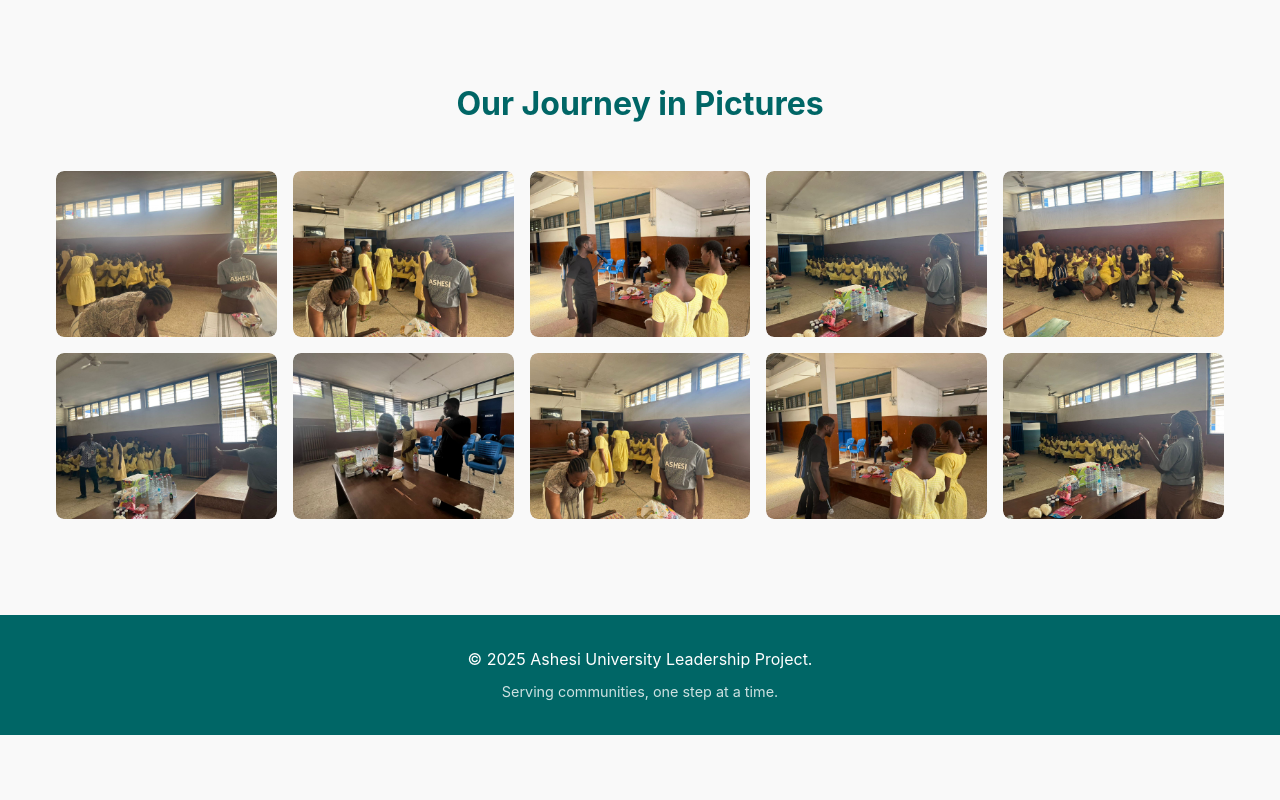
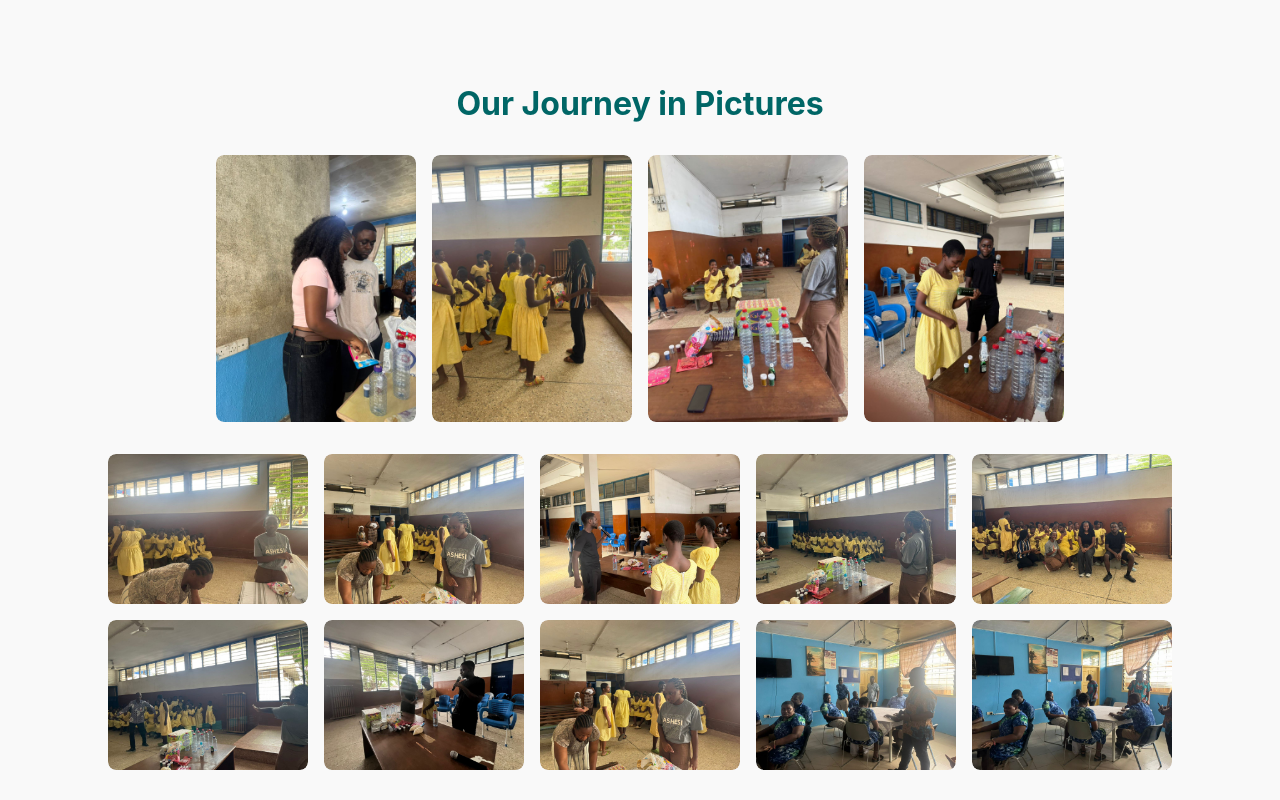
Before and after one commit to kkol26/leadership-project, a React (Vite) app: page / in a window 1280 px wide. Shown: the part 720-1520 px from the top of the page. Before the commit the page ends 1455 px from the top, so only its background shows below. Built offline with nearby package versions, Linux system fonts and the light colour scheme.

Commit message:
feat: Create Home page with hero and about sections, integrating styled media galleries.

```diff
--- a/src/components/MediaGallery.css
+++ b/src/components/MediaGallery.css
@@ -1,11 +1,17 @@
 .media-gallery {
-    padding: 2rem 0;
+    padding: 1rem 0;
 }
 
 .media-gallery .grid {
-    display: grid;
-    grid-template-columns: repeat(auto-fill, minmax(200px, 1fr));
+    display: flex;
+    flex-wrap: wrap;
     gap: 1rem;
+    justify-content: center;
+}
+
+.media-gallery .grid .media-item {
+    width: 200px;
+    flex-shrink: 0;
 }
 
 .media-item {
--- a/src/pages/Home.jsx
+++ b/src/pages/Home.jsx
@@ -2,14 +2,45 @@ import React from 'react';
 import MediaGallery from '../components/MediaGallery';
 import '../components/MediaGallery.css';
 import './Home.css';
-import heroImg from '../assets/images/IMG-20251126-WA0000.jpg'; // Using first image as hero/intro image
+import heroImg from '../assets/images/IMG-20251126-WA0000.jpg';
 
-// Vite way to import multiple images
-const imageModules = import.meta.glob('../assets/images/*.{png,jpg,jpeg,webp,svg}', { eager: true });
-const images = Object.keys(imageModules).map((key) => ({
-    src: imageModules[key].default,
-    alt: key.split('/').pop().replace(/\.[^.]+$/, "").replace(/[-_]/g, " ")
-})).slice(0, 10);
+// Top Row Images
+import img49 from '../assets/images/IMG-20251126-WA0049.jpg';
+import img57 from '../assets/images/IMG-20251126-WA0057.jpg';
+import img16 from '../assets/images/IMG-20251126-WA0016.jpg';
+import img12 from '../assets/images/IMG-20251126-WA0012.jpg';
+
+// Bottom Rows Images
+import img00 from '../assets/images/IMG-20251126-WA0000.jpg';
+import img01 from '../assets/images/IMG-20251126-WA0001.jpg';
+import img02 from '../assets/images/IMG-20251126-WA0002.jpg';
+import img03 from '../assets/images/IMG-20251126-WA0003.jpg';
+import img04 from '../assets/images/IMG-20251126-WA0004.jpg';
+import img05 from '../assets/images/IMG-20251126-WA0005.jpg';
+import img06 from '../assets/images/IMG-20251126-WA0006.jpg';
+import img07 from '../assets/images/IMG-20251126-WA0007.jpg';
+import img48 from '../assets/images/IMG-20251126-WA0048.jpg';
+import img36 from '../assets/images/IMG-20251126-WA0036.jpg';
+
+const topImages = [
+    { src: img49, alt: "Gallery Image 49" },
+    { src: img57, alt: "Gallery Image 57" },
+    { src: img16, alt: "Gallery Image 16" },
+    { src: img12, alt: "Gallery Image 12" },
+];
+
+const bottomImages = [
+    { src: img00, alt: "Gallery Image 00" },
+    { src: img01, alt: "Gallery Image 01" },
+    { src: img02, alt: "Gallery Image 02" },
+    { src: img03, alt: "Gallery Image 03" },
+    { src: img04, alt: "Gallery Image 04" },
+    { src: img05, alt: "Gallery Image 05" },
+    { src: img06, alt: "Gallery Image 06" },
+    { src: img07, alt: "Gallery Image 07" },
+    { src: img48, alt: "Gallery Image 48" },
+    { src: img36, alt: "Gallery Image 36" },
+];
 
 const Home = () => {
     return (
@@ -51,7 +82,8 @@ const Home = () => {
 
             <section className="container py-xl">
                 <h2 className="section-title">Our Journey in Pictures</h2>
-                <MediaGallery images={images} />
+                <MediaGallery images={topImages} />
+                <MediaGallery images={bottomImages} />
             </section>
         </div>
     );
```
